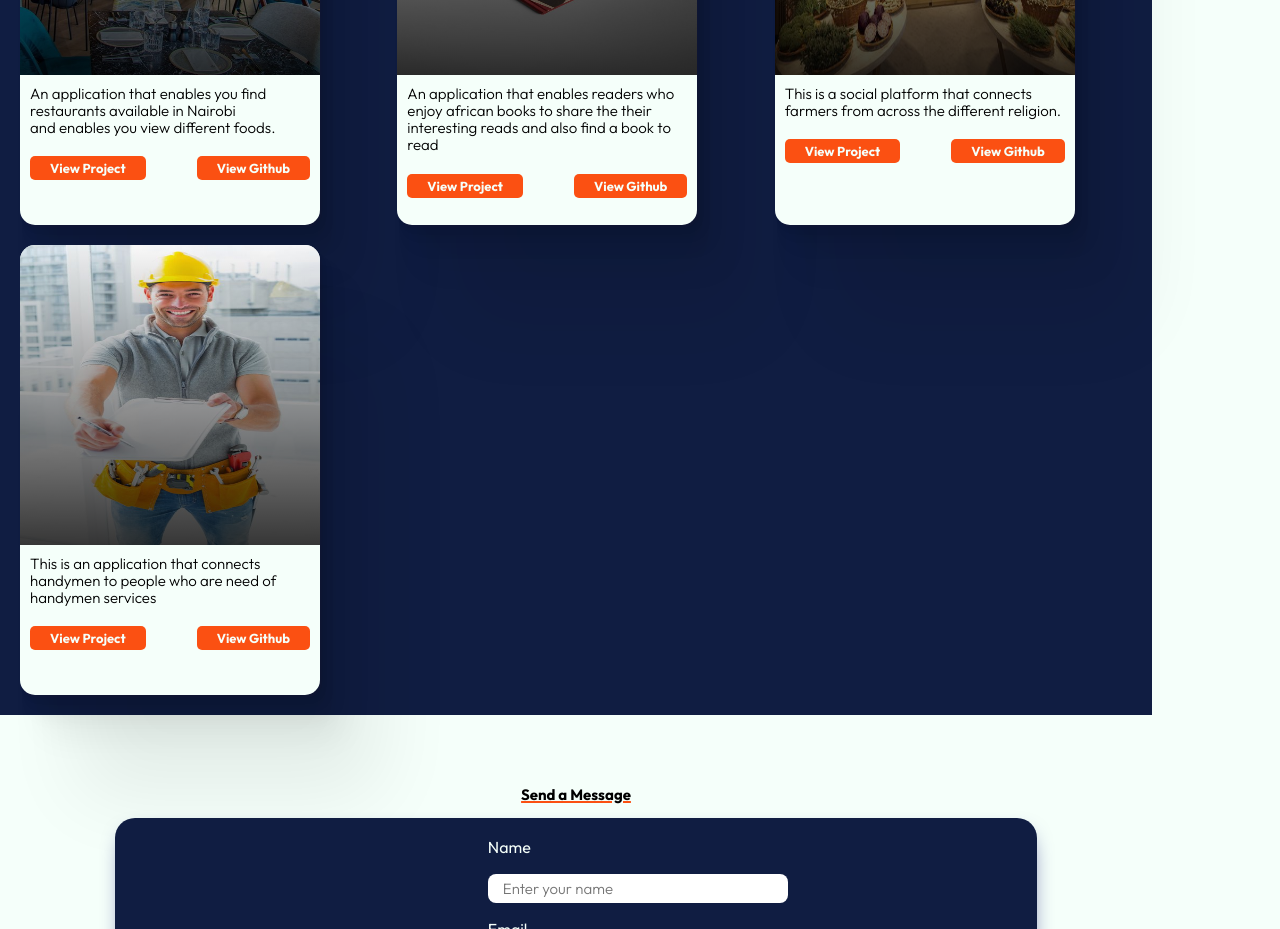
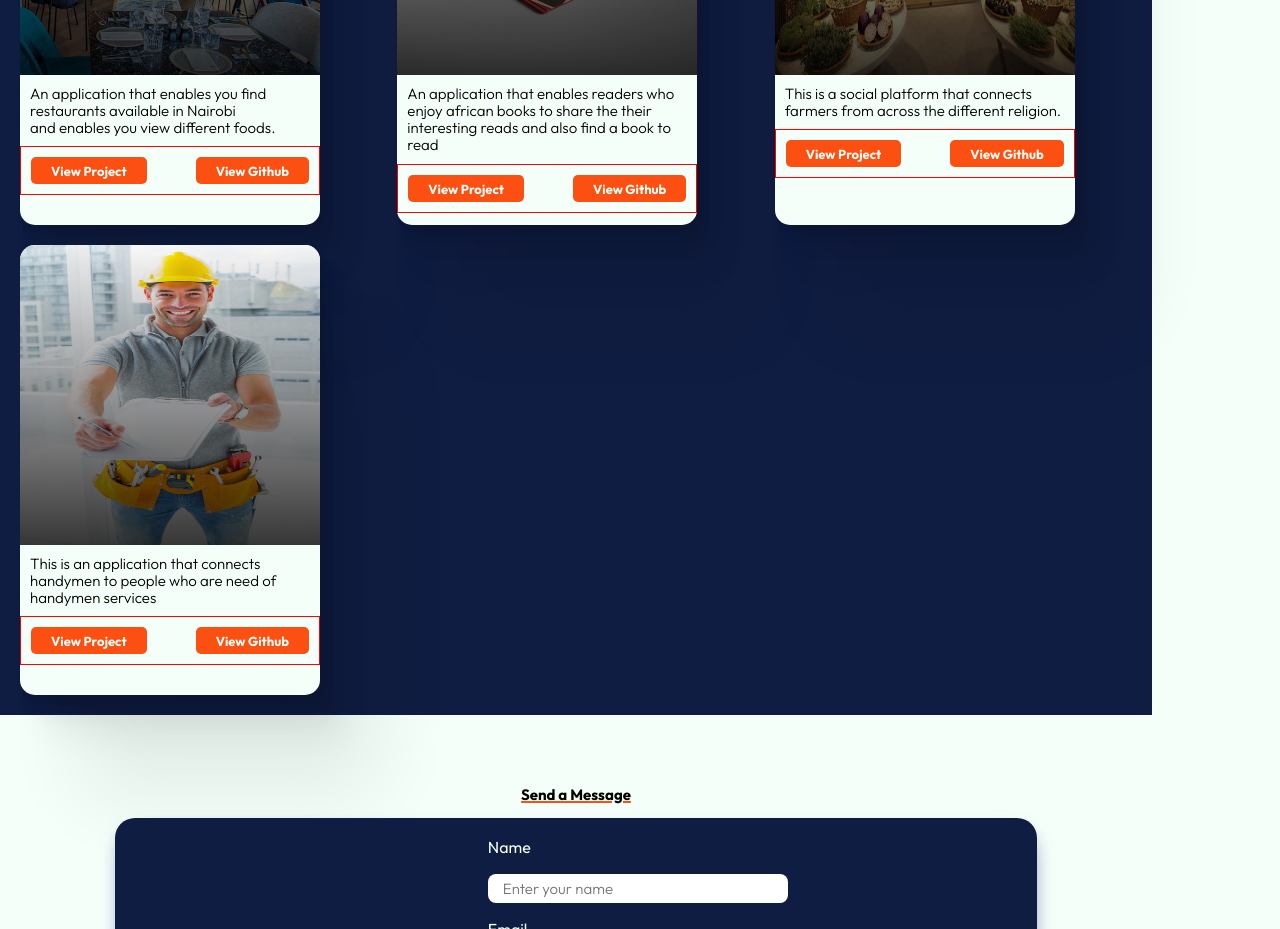
Before and after one commit to Murage-Ivy/my-portfolio, a React (Create React App) app: page / in a window 1280 px wide. Shown: the part 1940-2869 px from the top of the page. Built offline with nearby package versions, Linux system fonts and the light colour scheme.

Commit message:
Add links to projects on github and deployed ones

```diff
--- a/src/components/projects/Project.css
+++ b/src/components/projects/Project.css
@@ -89,6 +89,7 @@
   align-items: center;
   justify-content: space-between;
   padding: 10px;
+  border:1px solid red;
 }
 
 .primary-actions-btn > button {
@@ -96,8 +97,12 @@
   border-radius: 5px;
   border: none;
   background-color: var(--tertiary-color);
-  color: var(--secondary-color);
   cursor: pointer;
-  font-size: 13px;
   font-weight: 600;
 }
+
+.primary-actions-btn > button > a {
+  text-decoration: none;
+  color: var(--secondary-color);
+  font-size: 13px;
+}
--- a/src/components/projects/Project.jsx
+++ b/src/components/projects/Project.jsx
@@ -17,8 +17,18 @@ function Project() {
             and enables you view different foods.
           </p>
           <div className="primary-actions-btn">
-            <button>View Project</button>
-            <button>View Github</button>
+            <button>
+              <a href="https://restrofinder.netlify.app/">View Project</a>
+            </button>
+            <button>
+              <a
+                href="https://github.com/Murage-Ivy/restro"
+                target="_blank"
+                rel="noreferrer"
+              >
+                View Github
+              </a>
+            </button>
           </div>
         </div>
 
@@ -31,8 +41,19 @@ function Project() {
             the their interesting reads and also find a book to read
           </p>
           <div className="primary-actions-btn">
-            <button>View Project</button>
-            <button>View Github</button>
+            <button>
+              <a href="https://maktafri.netlify.app/">View Project</a>
+            </button>
+
+            <button>
+              <a
+                href="https://github.com/Murage-Ivy/maktafri_frontend"
+                target="_blank"
+                rel="noreferrer"
+              >
+                View Github
+              </a>
+            </button>
           </div>
         </div>
         <div className="project-card">
@@ -45,8 +66,18 @@ function Project() {
             different religion.
           </p>
           <div className="primary-actions-btn">
-            <button>View Project</button>
-            <button>View Github</button>
+            <button>
+              <a href="https://shambashapeup.netlify.app/">View Project</a>
+            </button>
+            <button>
+              <a
+                href="https://github.com/Murage-Ivy/Shamba-ShapeUp"
+                target="_blank"
+                rel="noreferrer"
+              >
+                View Github
+              </a>
+            </button>
           </div>
         </div>
         <div className="project-card">
@@ -58,8 +89,18 @@ function Project() {
             of handymen services
           </p>
           <div className="primary-actions-btn">
-            <button>View Project</button>
-            <button>View Github</button>
+            <button>
+              <a href="https://chapakazi-frontend.vercel.app/">View Project</a>
+            </button>
+            <button>
+              <a
+                href=" https://github.com/Murage-Ivy/chapakazi-frontend"
+                target="_blank"
+                rel="noreferrer"
+              >
+                View Github
+              </a>
+            </button>
           </div>
         </div>
       </div>
```
